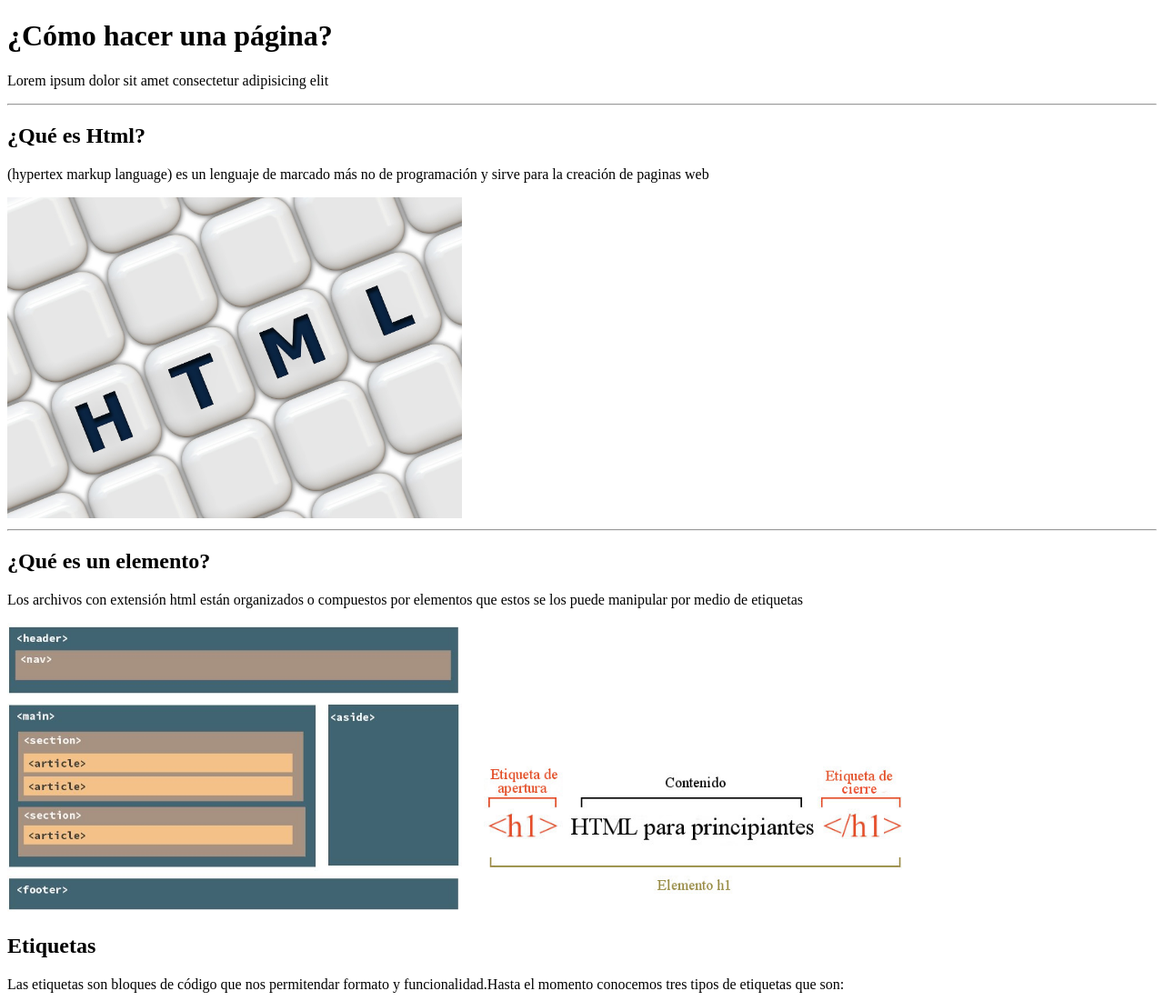
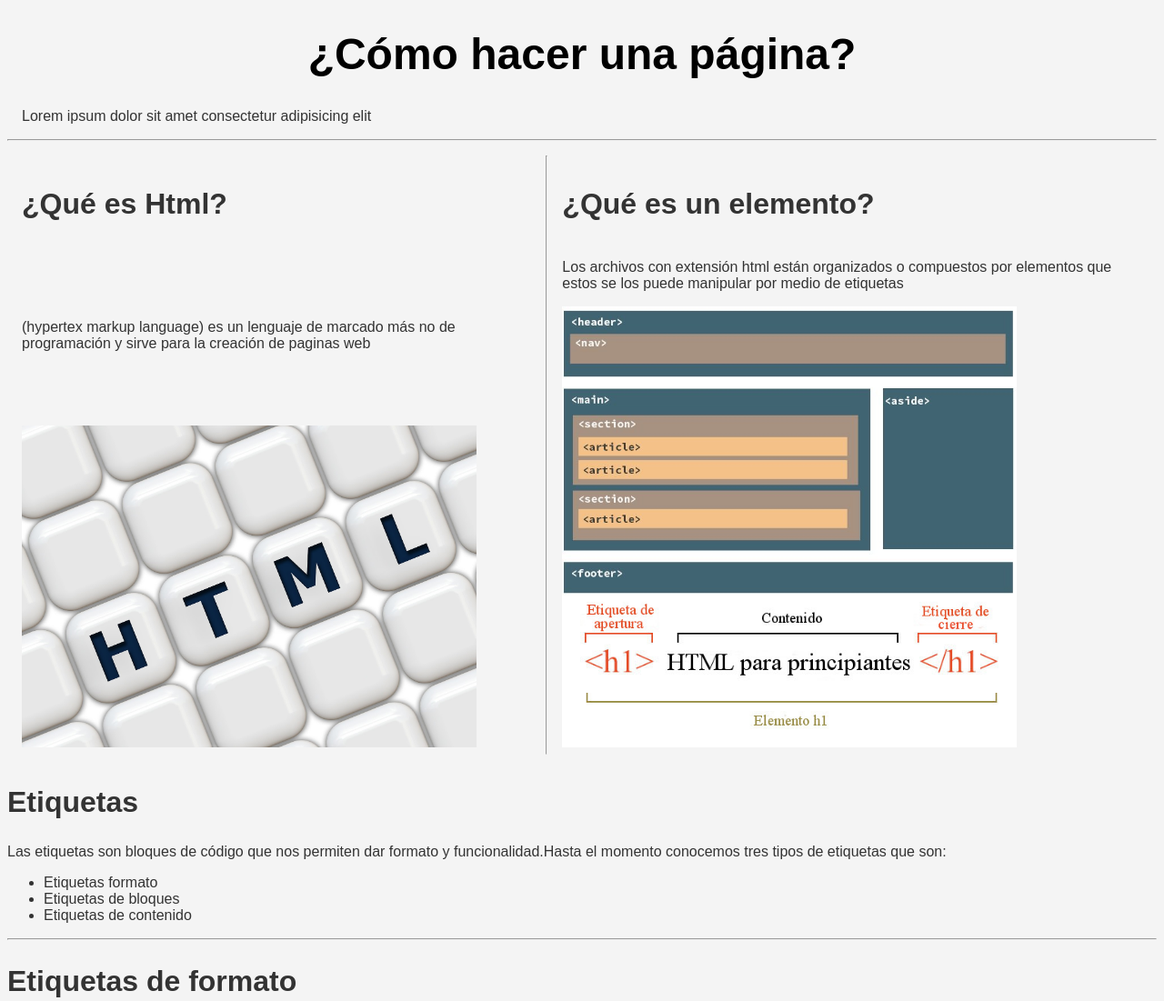
Before and after one commit to FjoseMejia/html, a plain HTML site: page index.html in a window 1280 px wide. Shown: the top 1101 px of the page at 91% size. Drawn offline with Linux system fonts and the light colour scheme.

Commit message:
First commit: HTML file and css

```diff
--- a/index.html
+++ b/index.html
@@ -4,37 +4,38 @@
     <meta charset="UTF-8">
     <meta name="viewport" content="width=device-width, initial-scale=1.0">
     <title>Mi primer sitio</title>
+    <link rel="stylesheet" href="styles.css">
 </head>
 
 <body>
     <header>
-    <h1>¿Cómo hacer una página?</h1>
-    <p>Lorem ipsum dolor sit amet consectetur adipisicing elit</p>
+        <h1 class="tiprincipal">¿Cómo hacer una página?</h1>
+        <p class="pprincipal">Lorem ipsum dolor sit amet consectetur adipisicing elit</p>
+    </header>
     <hr>
-    </header>
-
     <main>
-        <section>
-            <div>
-            <h2>¿Qué es Html?</h2>
-            <p>(hypertex markup language) es un lenguaje de marcado más no de programación y sirve para la
+        <div >
+            <section class="card-container">
+                <div class="card-img">
+                    <h2 class="tisecundario">¿Qué es Html?</h2>
+                    <p class="psecundario">(hypertex markup language) es un lenguaje de marcado más no de programación y sirve para la
                     creación de paginas web</p>
                     <img src="./image/html.jpg" alt="Logo html" width="500px">
+                </div>
                 <hr>
+                <div class="card-img">
+                    <h2 class="tisecundario">¿Qué es un elemento?</h2>
+                    <p class="psecundario">Los archivos con extensión html están organizados o compuestos por elementos que estos se los puede manipular por medio de etiquetas</p>
+                    <img src="./image/elementos.jpg" alt="Elementos html" width="500px">
+                    <img src="./image/elementos2.jpg" alt="" width="500px">
+                </div>
+            </section>
         </div>
 
         <div>
-                <h2>¿Qué es un elemento?</h2>
-                <p>Los archivos con extensión html están organizados o compuestos por elementos que estos se los puede manipular por medio de etiquetas</p>
-                <img src="./image/elementos.jpg" alt="Elementos html" width="500px">
-                <img src="./image/elementos2.jpg" alt="" width="500px">
-
-            </div>
-        </section>
-
             <section>
-            <h2>Etiquetas</h2>
-            <p>Las etiquetas son bloques de código que nos permitendar formato y funcionalidad.Hasta el momento conocemos tres tipos de etiquetas que son:</p>
+                <h2 class="tisecundario">Etiquetas</h2>
+                <p class="psecundario">Las etiquetas son bloques de código que nos permiten dar formato y funcionalidad.Hasta el momento conocemos tres tipos de etiquetas que son:</p>
                 <article>
                     <ul>
                         <li>Etiquetas formato</li>
@@ -47,8 +48,8 @@
 
 
         <section>
-            <h2>Etiquetas de formato</h2>
-            <p>Estás etiquetas son capaces de </p>
+            <h2 class="tisecundario">Etiquetas de formato</h2>
+            <p class="psecundario">Estás etiquetas son capaces de </p>
             <article>
                 <p>Acontinuación te dejo el link de algunas etiquetas importates</p>
                 <a href="./etiquetasimp.html">Etiquetas Importantes</a>
@@ -57,8 +58,8 @@
         </section>
 
         <section>
-            <h2>Etiquetas de bloque</h2>
-            <p>Un elemento de bloque HTML es aquel que ocupa todo el ancho de la página o del elemento
+            <h2 class="tisecundario">Etiquetas de bloque</h2>
+            <p class="psecundario">Un elemento de bloque HTML es aquel que ocupa todo el ancho de la página o del elemento
             que lo contiene. Los que conocemos hasta ahora son:</p>
             <article>
                 <ul>
@@ -72,16 +73,14 @@
         </section>
 
         <section>
-            <h2>Etiquetas de contenido</h2>
-            <p>Son aquellas que nos permiten agrupar contenido similar o que queramos manipular por igual. Por ejemplo:</p>
-            <article>
+            <h2 class="tisecundario">Etiquetas de contenido</h2>
+            <p class="psecundario">Son aquellas que nos permiten agrupar contenido similar o que queramos manipular por igual. Por ejemplo:</p>
             <hr>
-            </article>
         </section>
 
         <section>
-            <h2>¿Qué debo de aprender para hacer una página?</h2>
-            <p>Para realizar una pagina los lenguajes que debes aprender y el orden están acontinuación:</p>
+            <h2 class="tisecundario">¿Qué debo de aprender para hacer una página?</h2>
+            <p class="psecundario">Para realizar una pagina los lenguajes que debes aprender y el orden están acontinuación:</p>
             <article>
                 <ol>
                     <li>html</li>
@@ -90,10 +89,11 @@
                 </ol>
             </article>
             <div>
-                <p>Si quieres aprender abajo te dejo un formulario para aplicar al curso.</p>
+                <p class="psecundario">Si quieres aprender abajo te dejo un formulario para aplicar al curso.</p>
             </div>
         </section>
-
+        </div>
+        </div>
     </main>
 
     <footer>
--- /dev/null
+++ b/styles.css
@@ -0,0 +1,58 @@
+body {
+    font-family: 'Arial', sans-serif;
+    background-color: #f4f4f4;
+    color: #333;
+    }
+
+.tiprincipal{
+    font-size: 3em;
+    color: #000000;
+    width: auto;
+    padding: 0em;
+    display: flex;
+    flex-direction: column;
+    align-items: center;
+    border-radius: 12em;
+}
+
+.pprincipal{
+    width: 60%;
+    font-size: 1em;
+    padding:0em 0em 0em 1em;
+
+}
+
+.tisecundario{
+    width: auto;
+    font-size: 2em;
+}
+
+.psecundario{
+    width: auto;
+    font-size: 1em;
+}
+
+.card-container{
+    border-radius: 6px;
+    display: flex;
+    flex-direction: row;
+    justify-content: space-between;
+    }
+
+.card-img{
+    width: auto;
+    padding: 1em;
+    display: flex;
+    flex-direction: column;
+    justify-content: space-between;
+    border-radius: 1%;
+}
+
+.card-img:hover{
+    background-color: rgb(245, 135, 123);
+}
+
+a:visited {
+    color: rgb(110, 5, 110);
+    font-weight: bold;
+}
```
Also changed, not shown: etiquetasimp.html (+1 -0 lines), forminscripcion.html (+1 -0 lines). Lines whose indentation alone changed are shown as unchanged.
